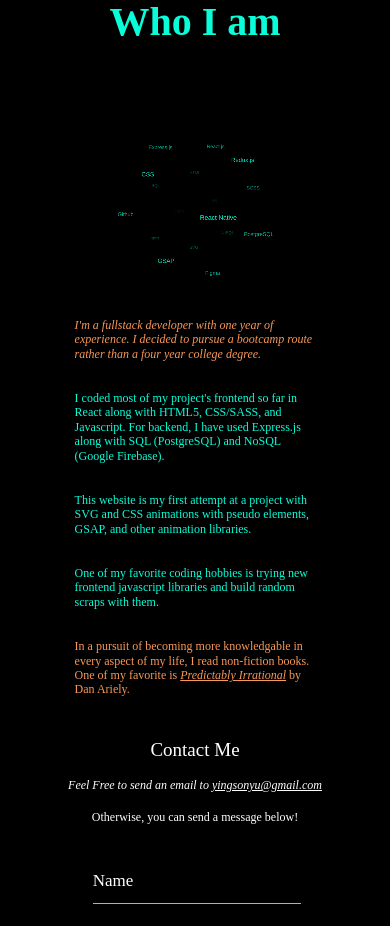
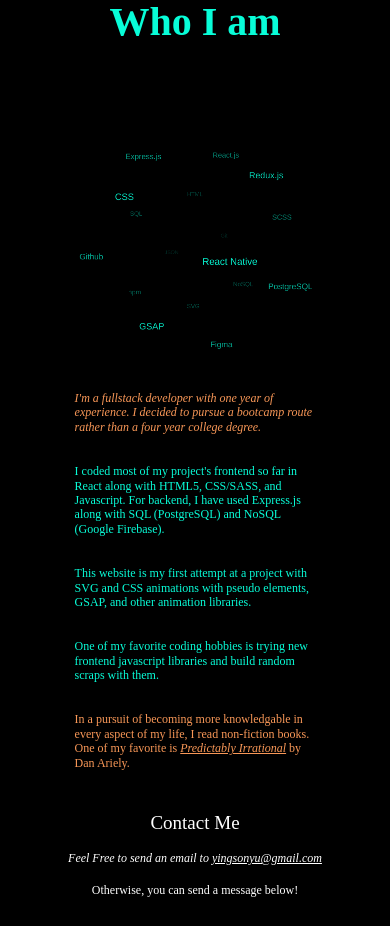
Before and after one commit to yuiyuuuu/personal-website-vite, a React (Vite) app: page / in a window 390 px wide. Shown: the part 1820-2746 px from the top of the page. Built offline with nearby package versions, Linux system fonts and the light colour scheme.

Commit message:
small fixes

```diff
--- a/src/components/canvas/ForFun.jsx
+++ b/src/components/canvas/ForFun.jsx
@@ -1,5 +1,6 @@
 import React from "react";
 import { useEffect } from "react";
+import "./tagcanvas.scss";
 
 const skills = [
   { href: "#git_", title: "React.js" },
@@ -48,20 +49,18 @@
     }
   }, [window.TagCanvas]);
   return (
-    <div className='container-sphere' style={{ width: "100%" }}>
+    <div className='container-sphere oneandonly' style={{ width: "100%" }}>
       <canvas
         id='tagcanvas'
         width='600'
         height='500'
         style={{
-          maxWidth: "1000px",
-          width: "100%",
+          // maxWidth: "1000px",
           zIndex: "4",
           position: "relative",
-          margin: "0 auto",
           // paddingTop: "10vh",
         }}
-        className='to-fade-in fast-anim'
+        className='to-fade-in fast-anim oneandonly'
       ></canvas>
       <div id='taglist' style={{ display: "none" }}>
         <ul>
--- /dev/null
+++ b/src/components/canvas/tagcanvas.scss
@@ -0,0 +1,10 @@
+.oneandonly {
+  width: 100%;
+
+  @media only screen and (max-width: 470px) {
+    width: 150%;
+    display: flex;
+    justify-content: center;
+    align-items: center;
+  }
+}
```
